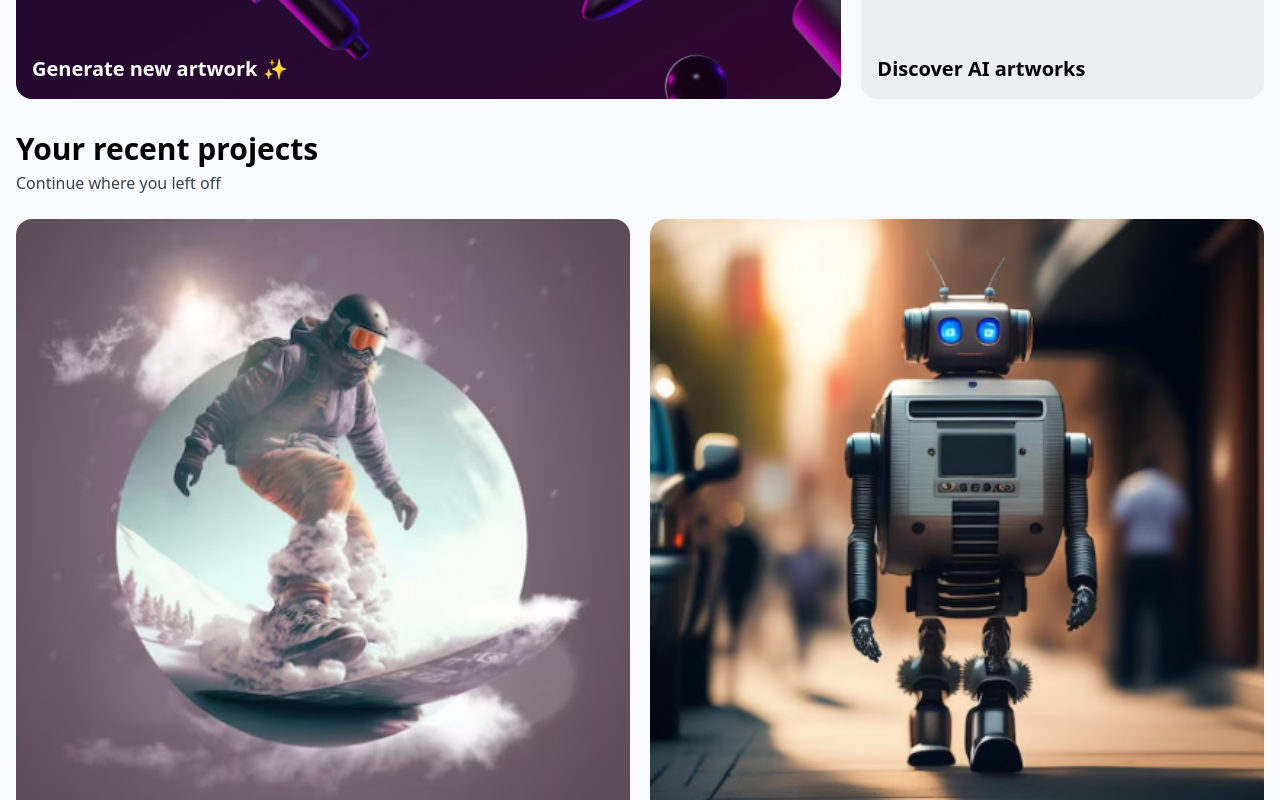
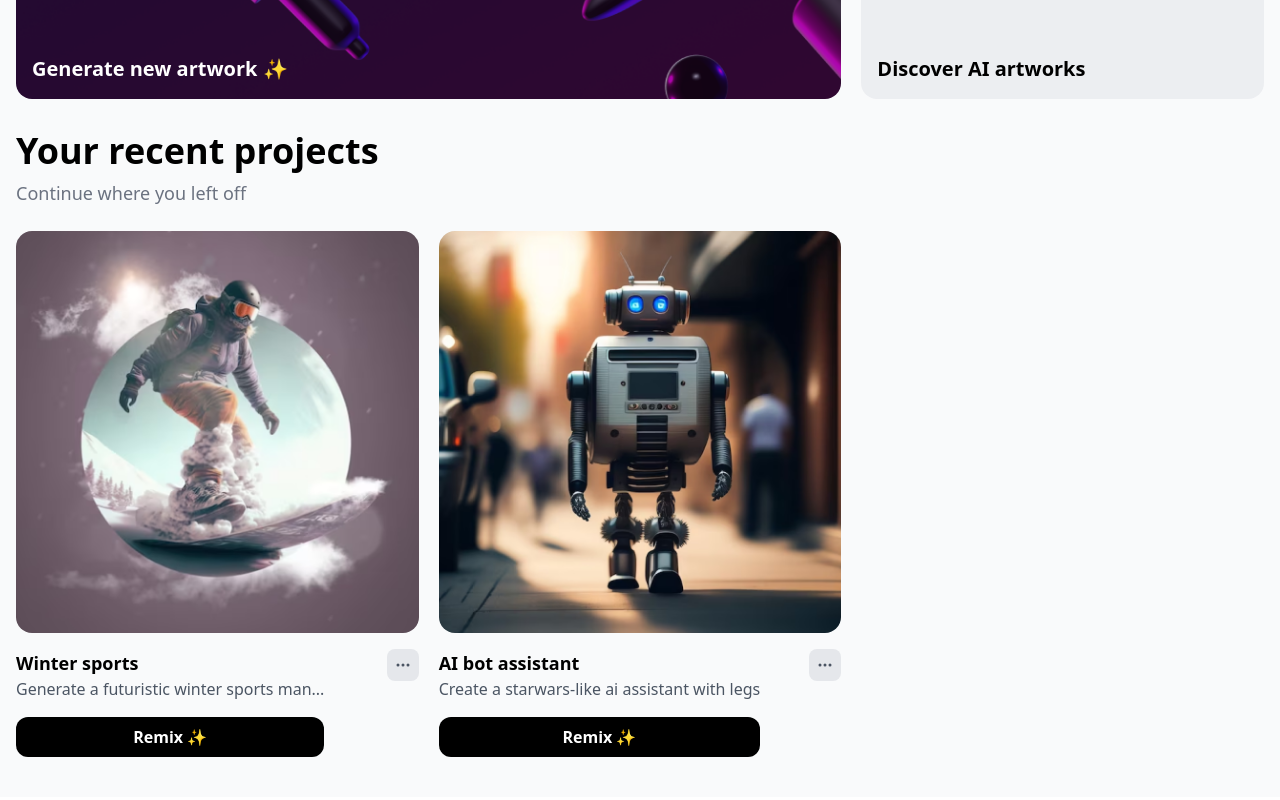
Before and after one commit to seesmof/Ber-Generation-Website, a React (Vite) app: page / in a window 1280 px wide. Shown: the part 520-1320 px from the top of the page. Built offline with nearby package versions, Linux system fonts and the light colour scheme.

Commit message:
feat: make recents section responsive for tablet

```diff
--- a/src/components/Recent.jsx
+++ b/src/components/Recent.jsx
@@ -51,11 +51,15 @@ const Create = () => {
     <>
       <div className="flex flex-col p-4">
         <div className="flex flex-col">
-          <h2 className="font-extrabold text-3xl">Your recent projects</h2>
-          <p className="pt-1 text-gray-700">Continue where you left off </p>
+          <h2 className="font-extrabold text-3xl md:text-4xl">
+            Your recent projects
+          </h2>
+          <p className="pt-1 md:pt-2 md:text-lg text-gray-500">
+            Continue where you left off{" "}
+          </p>
         </div>
 
-        <div className="grid grid-cols-2 mt-6 gap-5">
+        <div className="grid grid-cols-2 md:grid-cols-3 mt-6 gap-5">
           {InfoCards.map((card, index) => (
             <InfoCard
               key={index}
```
